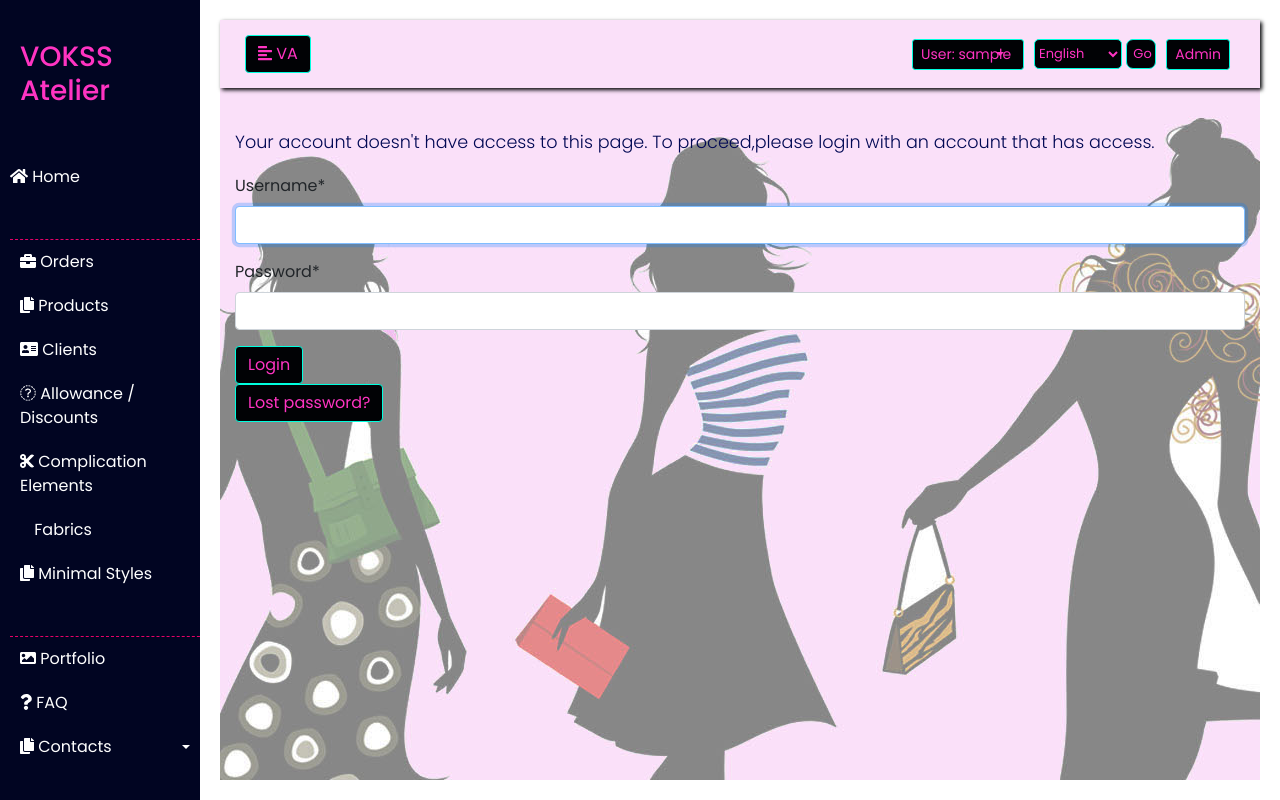
After one commit to Vitamal/vokss, a Django app: page /en/accounts/login/?next=/en/atelier/ in a window 1280 px wide. The commit adds this page. Run offline with Django 3.2, Linux system fonts and the light colour scheme; the visitor is signed in with stand-in values (Sample User, id 1); some libraries are stand-ins or nearby versions.

Commit message:
add some login elements

```diff
--- a/atelier/models/order.py
+++ b/atelier/models/order.py
@@ -2,8 +2,9 @@ from django.db import models
 import datetime
 from django.urls import reverse
 from django.utils.translation import ugettext_lazy as _
+from atelier.app_utils import order_price_calculation
+from django.contrib.auth.models import User
 
-from atelier.app_utils import order_price_calculation
 
 
 class Order(models.Model):
@@ -23,6 +24,8 @@ class Order(models.Model):
     allowance_discount = models.ManyToManyField('atelier.AllowanceDiscount', blank=True,
                                                 verbose_name=_('allowance/discount'))
     order_date = models.DateField(default=datetime.date.today, verbose_name=_('order date'))
+    tailor = models.ForeignKey(User, on_delete=models.SET_NULL, null=True, blank=True)
+    deadline = models.DateField(default=datetime.date.today() + datetime.timedelta(weeks=2), null=True, blank=True)
 
     class Meta:
         ordering = ["order_date"]
--- a/atelier/static/atelier/style.css
+++ b/atelier/static/atelier/style.css
@@ -1,6 +1,3 @@
-/*
-    DEMO STYLE
-*/
 
 @import "https://fonts.googleapis.com/css?family=Poppins:300,400,500,600,700";
 {% load static %}
@@ -61,25 +58,26 @@ a:focus {
     border-color: #E7E7E7;
 
 }
-
-.nav-link {
-    color: #ff34c2 !important;
-    background: #010522;
-
+.navbar-nav > li{
+  margin-left:5px;
+  margin-right:5px;
 }
-
-.navbar-btn {
-    box-shadow: none;
-    outline: none !important;
-    border: none;
+.dropdown-item{
+    color: #ff34c2;
+    border-radius: 5px;
+    background-color: #010205;
+    border: 1px solid #00ffdf;
 }
-
+.dropdown-menu, .nav-item {
+    background-color: transparent;
+    border:none;
+}
 /*Styling Select  Menus*/
 select {
     color: #ff34c2;
     /*width: 100%;*/
     /*padding: 16px 20px;*/
-    border-radius: 7px;
+    border-radius: 5px;
     background-color: #010205;
     border: 1px solid #00ffdf;
     vertical-align: top;
--- a/atelier/templates/atelier/order_form.html
+++ b/atelier/templates/atelier/order_form.html
@@ -20,6 +20,7 @@
         {{ form.complication_elements|as_crispy_field }}
         {{ form.allowance_discount|as_crispy_field }}
         {{ form.order_date|as_crispy_field }}
+        {{ form.deadline|as_crispy_field }}
         <button type="submit" class="btn btn-success">{% trans 'Save' %}</button>
     </form>
 
--- a/atelier/templates/atelier/template.html
+++ b/atelier/templates/atelier/template.html
@@ -62,28 +62,28 @@
                 </li>
                 <li>
                     <a href="{% url 'atelier:client_list' %}">
-                        <i class="fas fa-copy"></i>
+                        <i class="fas fa-address-card"></i>
                         {% trans 'Clients' %}
                     </a>
                 </li>
                 <li>
 
                     <a href="{% url 'atelier:allowance_discount_list' %}">
-                        <i class="fas fa-copy"></i>
+                        <i class="fas fa-balance-scale-right"></i>
                         {% trans 'Allowance / Discounts' %}
                     </a>
                 </li>
                 <li>
 
                     <a href="{% url 'atelier:complication_element_list' %}">
-                        <i class="fas fa-copy"></i>
+                        <i class="fas fa-cut"></i>
                         {% trans 'Complication Elements' %}
                     </a>
                 </li>
                 <li>
 
                     <a href="{% url 'atelier:fabric_list' %}">
-                        <i class="fas fa-copy"></i>
+                        <i class="fab fa-alipay"></i>
                         {% trans 'Fabrics' %}
                     </a>
                 </li>
@@ -134,7 +134,7 @@
     <!-- Page Content  -->
     <div id="content">
         <div class="bg-img">
-            <nav class="navbar  navbar-expand-lg  bg-transparent sticky-top">
+            <nav class="navbar  navbar-expand-lg  bg-transparent sticky-top ">
                 <div class="container-fluid">
                     <button type="button" id="sidebarCollapse" class="btn btn-info">
                         <i class="fas fa-align-left"></i>
@@ -147,12 +147,37 @@
                     </button>
                     <div class="collapse navbar-collapse" id="navbarSupportedContent">
                         <ul class="nav navbar-nav ml-auto">
+                            <li>
+                                {% if user.is_authenticated %}
+                                    <li class="nav-item dropdown">
+                                        <button class="btn btn-sm btn-outline-primary dropdown-toggle" type="button"
+                                                data-toggle="dropdown">
+                                            {% trans 'User' %}: {{ user.get_username }}
+                                            <span class="caret"></span></button>
+                                        <ul class="dropdown-menu">
+                                            <li>
+                                                <button class="btn btn-sm btn-outline-primary" type="button">
+                                                    <a href="{% url 'logout' %}?next={{ request.path }}">{% trans 'Logout' %}</a>
+                                                </button>
+                                            </li>
+                                            <li>
+                                                <button class="btn btn-sm btn-outline-primary" type="button">
+                                                    <a href="#?next={{ request.path }}">{% trans 'Change password' %}</a>
+                                                </button>
+                                            </li>
+                                        </ul>
+                                    </li>
+                                {% else %}
+                                    <li class="nav-item">
+                                        <button class="btn btn-sm btn-outline-primary" type="button">
+                                            <a href="{% url 'login' %}?next={{ request.path }}">{% trans 'Login' %}</a>
+                                        </button>
+                                    </li>
+                                {% endif %}
+                            </li>
                             <li class="nav-item">
-
                                 {#change the lenguage for site and for admin #}
-
                                 {% get_current_language as LANGUAGE_CODE %}
-
                                 <form action="{% url 'set_language' %}" method="POST">
                                     {% csrf_token %}
                                     <input id="input" type="hidden" name="next" value="{{ redirect_to }}">
--- a/atelier/views/index.py
+++ b/atelier/views/index.py
@@ -1,7 +1,8 @@
 from django.shortcuts import get_object_or_404, render
 from atelier.models import Client, Product, Fabric, Order, ComplicationElement, MinimalStyle, AllowanceDiscount
+from django.contrib.auth.decorators import login_required
 
-
+@login_required
 def index(request):
     '''
     Home page view function
--- /dev/null
+++ b/templates/registration/login.html
@@ -0,0 +1,30 @@
+{% extends "atelier/template.html" %}
+{% load i18n %}
+{{% load crispy_forms_tags %}
+
+
+{% block content %}
+
+    {% if form.errors %}
+        <p>{% trans "Your username and password didn't match. Please try again." %}</p>
+    {% endif %}
+
+    {% if next %}
+        {% if user.is_authenticated %}
+            <p>{% trans "Your account doesn't have access to this page. To proceed,please login with an account that has access." %}</p>
+        {% else %}
+            <p>{% trans 'Please login to see this page.' %}</p>
+        {% endif %}
+    {% endif %}
+
+    <form method="post" action="{% url 'login' %}">
+        {% csrf_token %}
+        {{ form|crispy }}
+        <button type="submit" class="btn btn-success">{% trans 'Login' %}
+        <input type="hidden" name="next" value="{{ next }}"/></button>
+    </form>
+
+    {# Assumes you setup the password_reset view in your URLconf #}
+    <button type="submit" class="btn btn-success"><a href="{% url 'password_reset' %}"></a>{% trans 'Lost password?' %}
+    </button>
+{% endblock %}
--- /dev/null
+++ b/templates/registration/password_reset_done.html
@@ -0,0 +1,4 @@
+{% extends "atelier/template.html" %}
+{% block content %}
+<p>We've emailed you instructions for setting your password. If they haven't arrived in a few minutes, check your spam folder.</p>
+{% endblock %}
--- /dev/null
+++ b/templates/registration/password_reset_email.html
@@ -0,0 +1,2 @@
+Someone asked for password reset for email {{ email }}. Follow the link below:
+{{ protocol}}://{{ domain }}{% url 'password_reset_confirm' uidb64=uid token=token %}
--- a/vokss/settings.py
+++ b/vokss/settings.py
@@ -101,6 +101,11 @@ AUTH_PASSWORD_VALIDATORS = [
     },
 ]
 
+# Redirect to home URL after login (Default redirects to /accounts/profile/)
+LOGIN_REDIRECT_URL = '/'
+
+EMAIL_BACKEND = 'django.core.mail.backends.console.EmailBackend'
+
 # Internationalization
 # https://docs.djangoproject.com/en/2.2/topics/i18n/
 
--- a/vokss/urls.py
+++ b/vokss/urls.py
@@ -29,4 +29,7 @@ urlpatterns += i18n_patterns(
     path('', RedirectView.as_view(url='/atelier/', permanent=True)),
     # prefix_default_language=False,  # With this code active, the program works wrong: don't switch to default language!
                                       # Look at https://code.djangoproject.com/ticket/29425
+
+    #Add Django site authentication urls (for login, logout, password management)
+    path('accounts/', include('django.contrib.auth.urls')),
 )
```
Also changed, not shown: atelier/views/allowance_discount_view.py (+6 -5 lines), templates/registration/logged_out.html (added, +7 -0 lines), templates/registration/password_reset_complete.html (added, +8 -0 lines), templates/registration/password_reset_confirm.html (added, +31 -0 lines), templates/registration/password_reset_form.html (added, +10 -0 lines).
